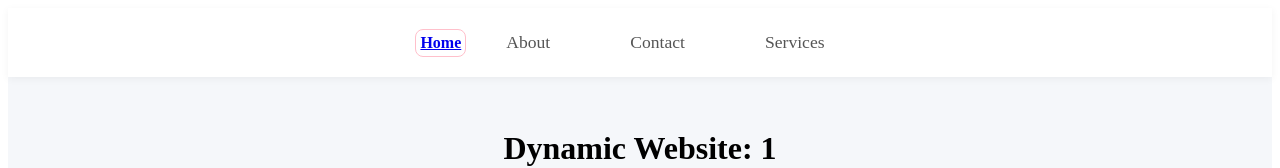
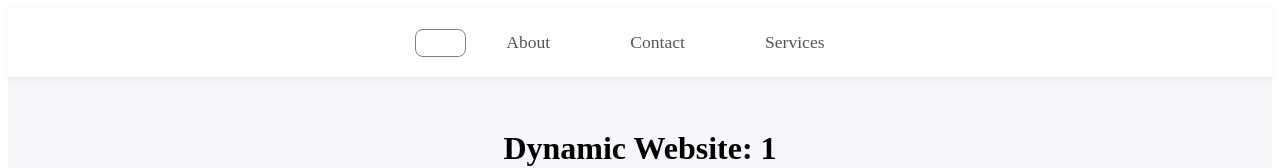
Before and after one commit to umar-toddleapp/cb-published-vercel, a Next.js app: page /1 in a window 1280 px wide. Shown: the top 168 px of the page. Built offline with nearby package versions, Linux system fonts and the light colour scheme.

Commit message:
chore: added selected tab styles

```diff
--- a/src/components/Navbar.module.scss
+++ b/src/components/Navbar.module.scss
@@ -21,7 +21,9 @@
 }
 .active {
   font-weight: bold;
-  border: 1px solid pink;
+  border: 1px solid grey;
   padding: 4px;
   border-radius: 8px;
+  color: white;
+  text-decoration: none;
 }
```
